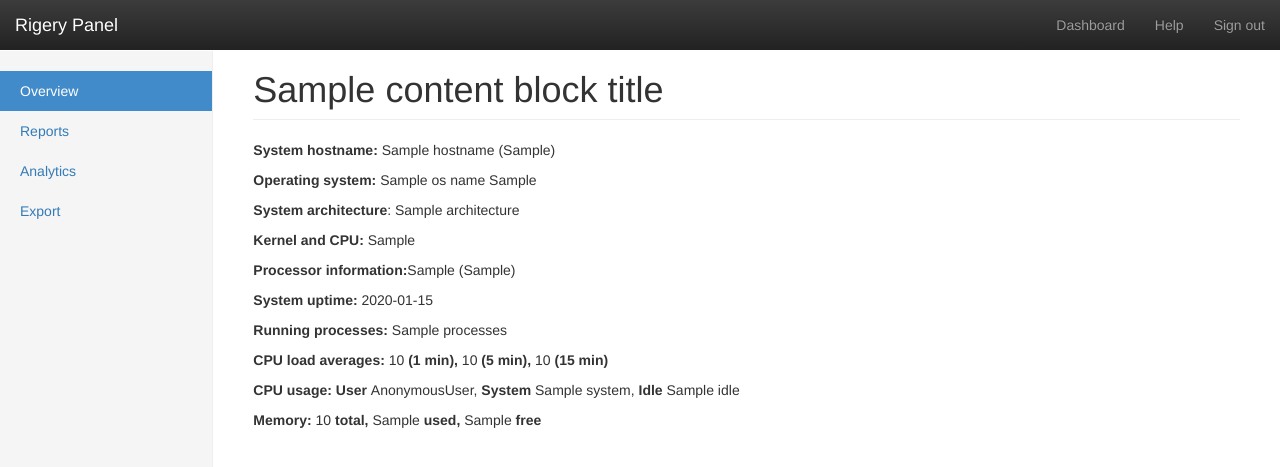
After one commit to dematron/rigery-panel, a Django app: template templates/main/index.html in a window 1280 px wide. The commit adds this page. Shown: the top 467 px of the page. Run offline with Django 3.2, Linux system fonts and the light colour scheme; the template is opened without the code that fills it: most values are stand-ins (such as "Sample title", 1, 10 or a date in 2020); parts of the project's set-up code (start-up, migrations or seed data) failed here and were passed over; some libraries are stand-ins or nearby versions.

Commit message:
Добавил вывод системной информации на новую страницу

```diff
--- a/templates/new/base.html
+++ b/templates/main/base.html
@@ -38,9 +38,6 @@
             <li><a href="#">Help</a></li>
             <li><a href="#">Sign out</a></li>
           </ul>
-          <form class="navbar-form navbar-right">
-            <input type="text" class="form-control" placeholder="Search...">
-          </form>
         </div>
       </div>
     </nav>
@@ -56,8 +53,8 @@
           </ul>
         </div>
         <div class="col-sm-9 col-sm-offset-3 col-md-10 col-md-offset-2 main">
-          <h1 class="page-header">Dashboard</h1>
-          {% block data %}
+          <h1 class="page-header">{{ content_block_title }}</h1>
+          {% block content %}
 
           {% endblock %}
         </div>
--- /dev/null
+++ b/templates/main/index.html
@@ -0,0 +1,19 @@
+{% extends "main/base.html" %}
+{% block content %}
+    <section class="content_section">
+        <article>
+            <header>
+                <p><b>System hostname:</b> {{ hostname }} ({{ lan_ip }})</p>
+                <p><b>Operating system:</b> {{ os_name }} {{ os_version }}</p>
+                <p><b>System architecture</b>: {{ architecture }}</p>
+                <p><b>Kernel and CPU:</b> {{ kernel_cpu }}</p>
+                <p><b>Processor information:</b>{{ processor_info }} ({{ core_info }})</p>
+                <p><b>System uptime:</b> {{ system_uptime }}</p>
+                <p><b>Running processes:</b> {{ processes }}</p>
+                <p><b>CPU load averages:</b> {{ cpu_load_avg_0 }} <b>(1 min),</b> {{ cpu_load_avg_1 }} <b>(5 min),</b> {{ cpu_load_avg_2 }} <b>(15 min)</b></p>
+                <p><b>CPU usage: User </b>{{ user }}, <b>System</b> {{ system }}, <b>Idle</b> {{ idle }}</p>
+                <p><b>Memory:</b> {{ memory_total }} <b>total,</b> {{ memory_used }} <b>used,</b> {{ memory_free }} <b>free</b></p>
+            </header>
+        </article>
+    </section>
+{% endblock %}
```
Also changed, not shown: rigery/views.py (+5 -3 lines), static/js/bootstrap/bootstrap.js, 2 other files.
